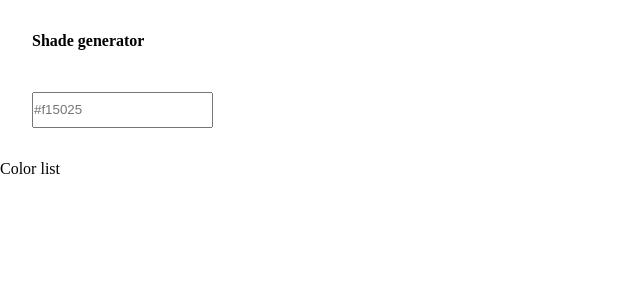
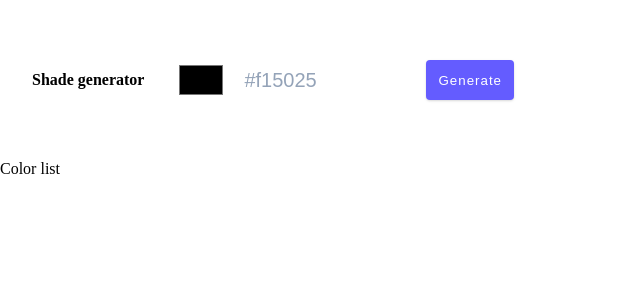
Before and after one commit to lnmrn/shade-generator, a React (Vite) app: page / in a window 1280 px wide. Shown: the top 300 px of the page, without its empty margins (0-640 px from the left). Built offline with nearby package versions, Linux system fonts and the light colour scheme.

Commit message:
Add input styles and a color picker

```diff
--- a/src/components/Form.jsx
+++ b/src/components/Form.jsx
@@ -11,11 +11,19 @@ function Form() {
       <h4>Shade generator</h4>
       <form className="color-form">
         <input
+          type="color"
+          value={color}
+          onChange={(e) => setColor(e.target.value)}
+        />
+        <input
           type="text"
           value={color}
           onChange={(e) => setColor(e.target.value)}
           placeholder="#f15025"
         />
+        <button className="btn" type="submit" style={{ background: color }}>
+          Generate
+        </button>
       </form>
     </section>
   );
--- a/src/index.css
+++ b/src/index.css
@@ -69,10 +69,6 @@ html {
   height: 160px;
 }
 
-.color-form {
-  display: flex;
-}
-
 .btn {
   cursor: pointer;
   color: var(--white);
@@ -101,3 +97,51 @@ html {
 .btn-block {
   width: 100%;
 }
+.form-input,
+.form-textarea {
+  width: 100%;
+  padding: 0.375rem 0.75rem;
+  border-radius: var(--borderRadius);
+  background: var(--backgroundColor);
+  border: 1px solid var(--grey-200);
+}
+
+.color-form {
+  display: flex;
+}
+
+.form-row {
+  margin-bottom: 1rem;
+}
+
+.form-textarea {
+  height: 7rem;
+}
+
+::placeholder {
+  font-family: inherit;
+  color: var(--grey-400);
+}
+
+input[type="text"] {
+  border-color: transparent;
+  padding: 0.5rem 1rem;
+  font-size: 1.25rem;
+  max-width: 200px;
+}
+input[type="color"] {
+  height: 100%;
+  background-color: var(--white);
+  border-color: var(--white);
+}
+
+@media screen and (min-width: 768px) {
+  .container {
+    grid-template-columns: auto 1fr;
+    column-gap: 2rem;
+    align-items: center;
+  }
+  .color-form {
+    height: 40px;
+  }
+}
```
